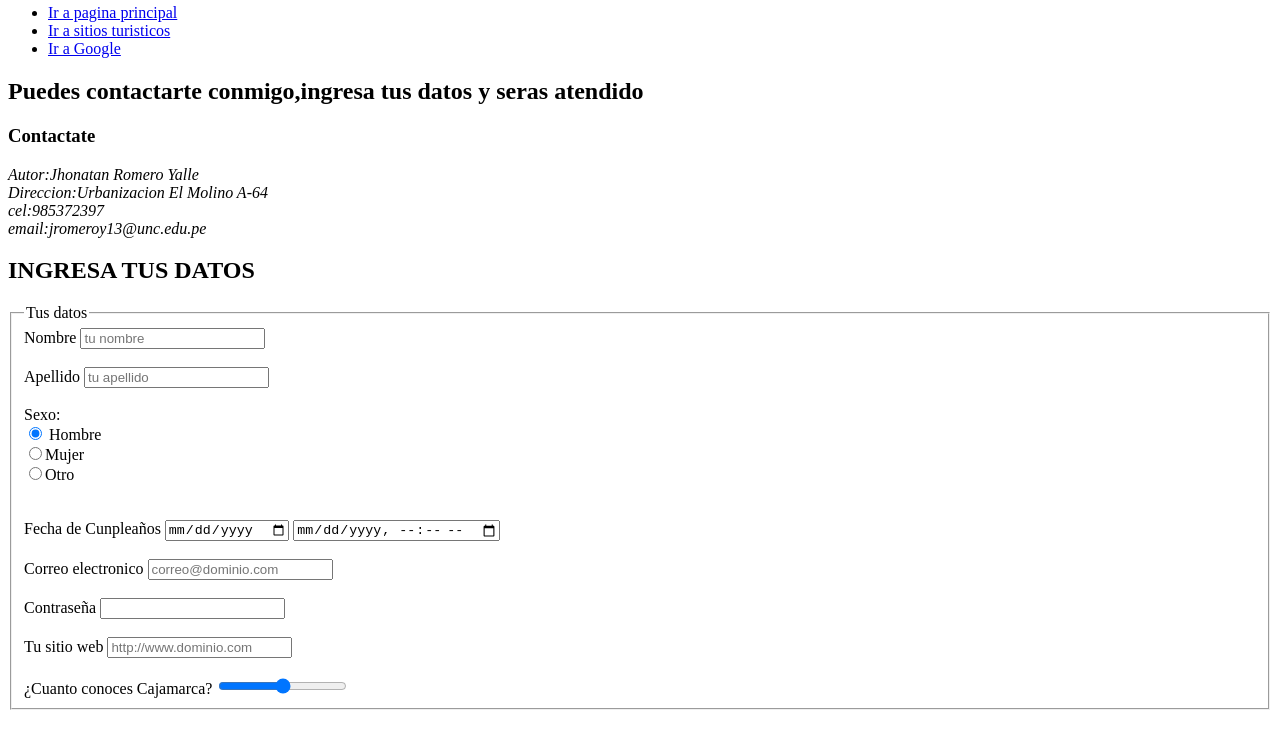
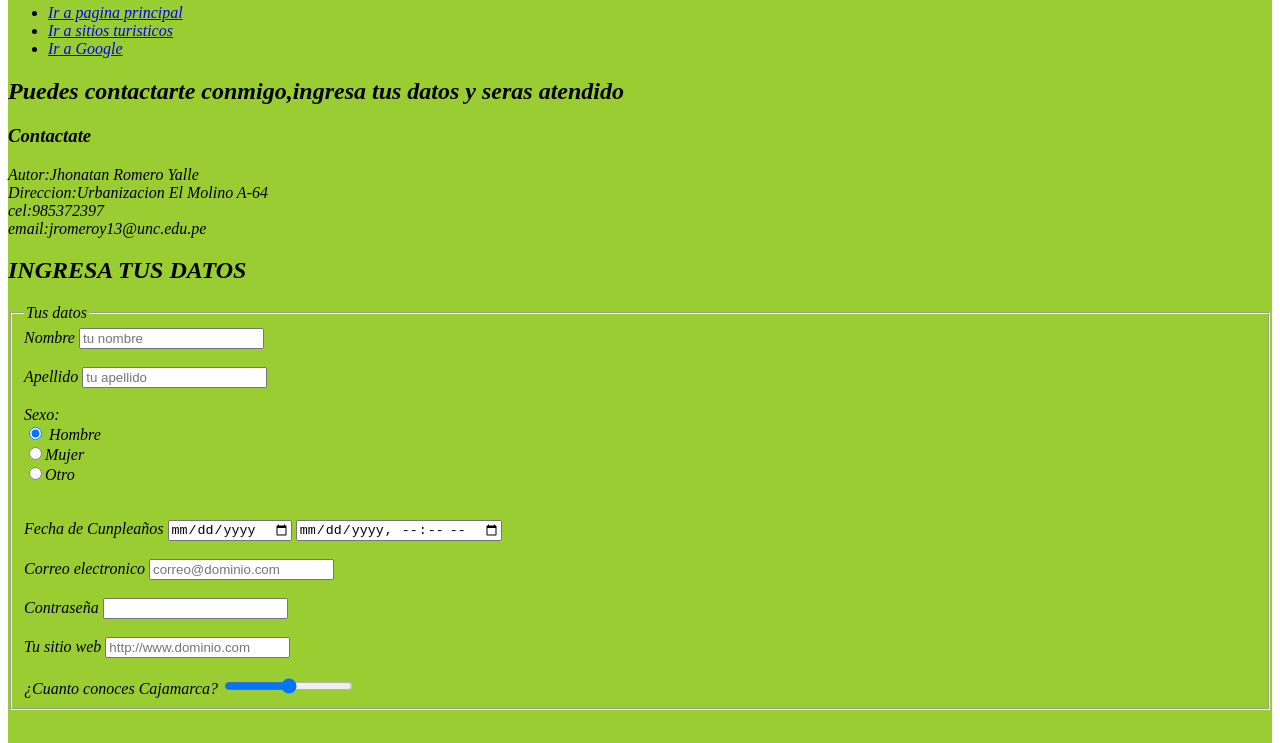
Before and after one commit to 03Romero/03Romero.github.io, a plain HTML site: page contactos.html in a window 1280 px wide. Shown: the part 74-817 px from the top of the page. Drawn offline with Linux system fonts and the light colour scheme.

Commit message:
contactos

```diff
--- /dev/null
+++ b/CSS/contactos.css
@@ -0,0 +1,5 @@
+.contenedor {
+    color: black;
+    background-color: #9ACD32;
+    font-style: italic;
+}
--- a/contactos.html
+++ b/contactos.html
@@ -9,11 +9,13 @@
     <title></title>
     <meta name="description" content="">
     <meta name="viewport" content="width=device-width, initial-scale=1">
+    <link href="CSS/contactos.css" rel="stylesheet" type="text/css" />
 
     <link rel="icon" type="image/ico" href="ing/favicon.ico" />
 </head>
 
 <body>
+    <div class="contenedor">
         <header role="banner">
             <div class="logo">
                 <img src="ing/jhon.jpg" alt="logo" height="50">
@@ -137,6 +139,7 @@
             <input type="submit" value="enviar">
 
         </form>
+    </div>
 
     <footer>
         <!-- el contenido del pie de página va aquí -->
```
Also changed, not shown: index.html (+9 -5 lines). Lines whose indentation alone changed are shown as unchanged.
